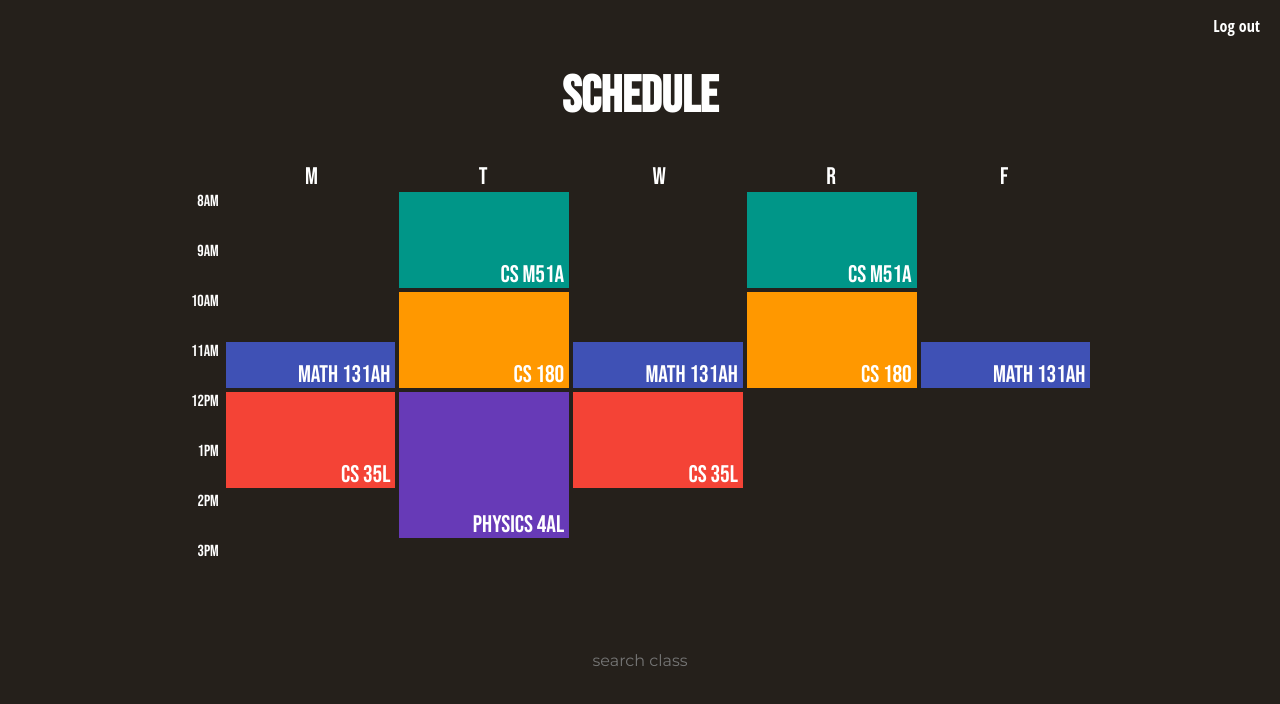
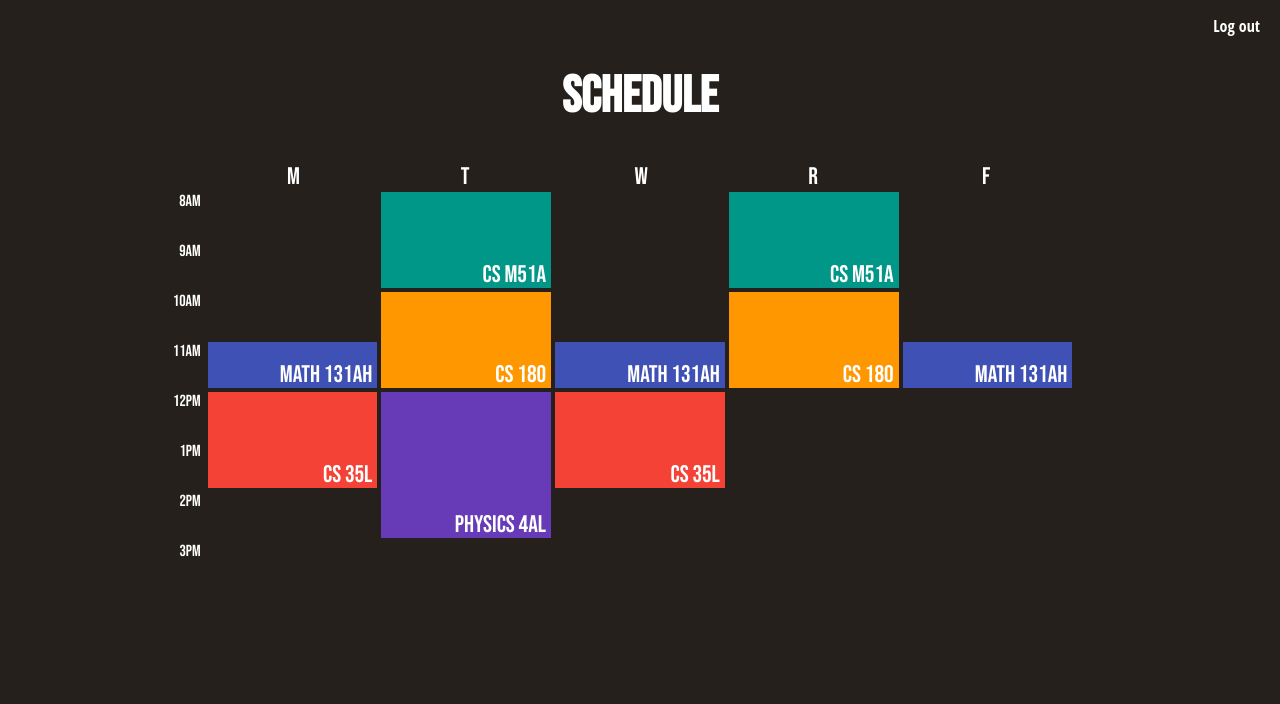
Before and after one commit to 17tangs/17tangs.github.io, a React (Create React App) app: page / in a window 1280 px wide. Shown: the top 704 px of the page. Built offline with nearby package versions, Linux system fonts and the light colour scheme.

Commit message:
finished searchBar implementation

```diff
--- a/src/App.js
+++ b/src/App.js
@@ -13,22 +13,52 @@ class App extends Component {
     super();
     this.state= {
       schedule_data: ScheduleData,
-      searchfield: ''
+      searchfield: '',
+      showSearchBar: false,
     }
   }
   onSearchChange = (event) => {
-      this.setState({searchfield:event.target.value});
+      if(event.target.value === ''){
+          this.setState({searchfield:'', showSearchBar:false});
+      }
+      else{
+          this.setState({searchfield:event.target.value});
+      }
+  }
+  handleSearchBar = (event) =>{
+      if("abcdefghijklmnopqrstuvwxyz0123456789".includes(event.key)){
+          this.setState({showSearchBar:true});
+      }
+      else if (event.keyCode === 27){
+          this.setState({searchfield: '', showSearchBar:false});
+      }
+  }
+  onBlur = (event) =>{
+      if(event.type === 'blur'){
+          this.setState({searchfield: '', showSearchBar:false});
+      }
+  }
+  genSearchBar = () =>{
+      if (this.state.showSearchBar === true){
+          return <SearchBar blur = {this.onBlur} searchChange={this.onSearchChange}/>;
+      }
+      else{
+          return '';
+      }
+  }
+  componentWillMount(){
+      document.addEventListener("keydown", this.handleSearchBar);
   }
   render() {
     const filteredSchedule = this.state.schedule_data.filter((subject) => {
         return subject.name.toLowerCase().includes(this.state.searchfield.toLowerCase());
     })
     return (
-      <div className="App">
+      <div className="App" tabIndex={0} >
           <Navbar />
           <TitleRegion />
           <Schedule sd = {filteredSchedule}/>
-          <SearchBar searchChange={this.onSearchChange}/>
+          {this.genSearchBar()}
       </div>
     );
   }
--- a/src/Schedule.js
+++ b/src/Schedule.js
@@ -25,6 +25,7 @@ class Schedule extends Component{
         <div className="schedule" style = {{height: `${height}px`}}>
           <HourContainer num = {numHours} />
           <DayContainer schedule = {sd}/>
+          <HourContainer num = {0} />
         </div>
       </div>
     );
--- a/src/SearchBar.css
+++ b/src/SearchBar.css
@@ -20,7 +20,7 @@
 }
 #bord1{
 	border-top:1px solid white;
-	width:20%;
+	width:175px;
 	height:5px;
   	transform: scaleX(0);
   	transition: transform 250ms ease-in-out;
--- a/src/SearchBar.js
+++ b/src/SearchBar.js
@@ -10,10 +10,17 @@ class SearchBar extends Component {
         let t = event.type === 'focus' ? 'scaleX(1)' : 'scaleX(0)';
         this.setState({transform:`${t}`});
     }
+    handleBlur = (event) =>{
+        this.focus(event);
+        this.props.blur(event);
+    }
+    componentDidMount(){
+        this.nameInput.focus();
+    }
     render(){
         return(
             <div className='searchBarContainer'>
-                <input className= 'searchBar' onFocus={this.focus} onBlur={this.focus} onChange={this.props.searchChange} type='text' placeholder = 'search class' />
+                <input ref={(input) => {this.nameInput = input; }} value = {this.state.init} className= 'searchBar' onFocus={this.focus} onBlur={this.handleBlur} onChange={this.props.searchChange} type='text' placeholder = 'search' />
 			    <div id = "bord1" style  = {{transform:`${this.state.transform}`}}></div>
             </div>
         );
```
